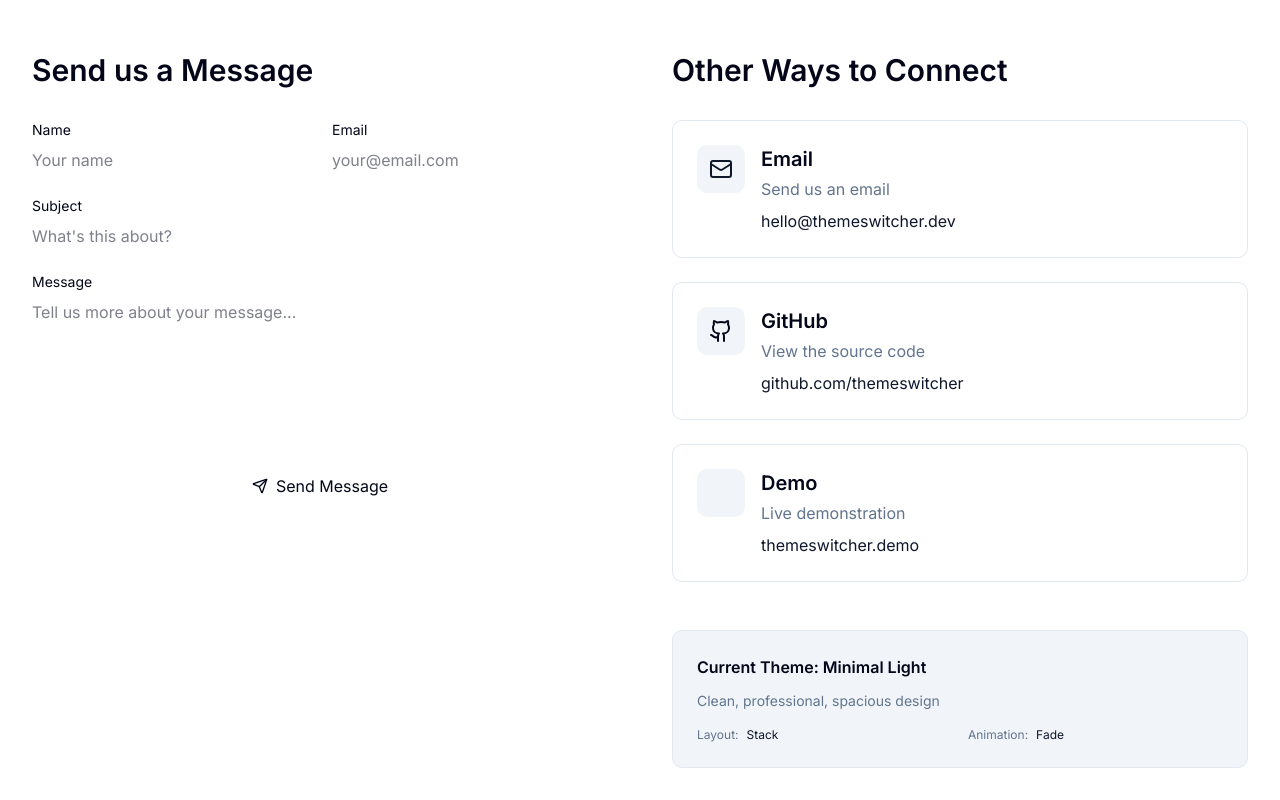
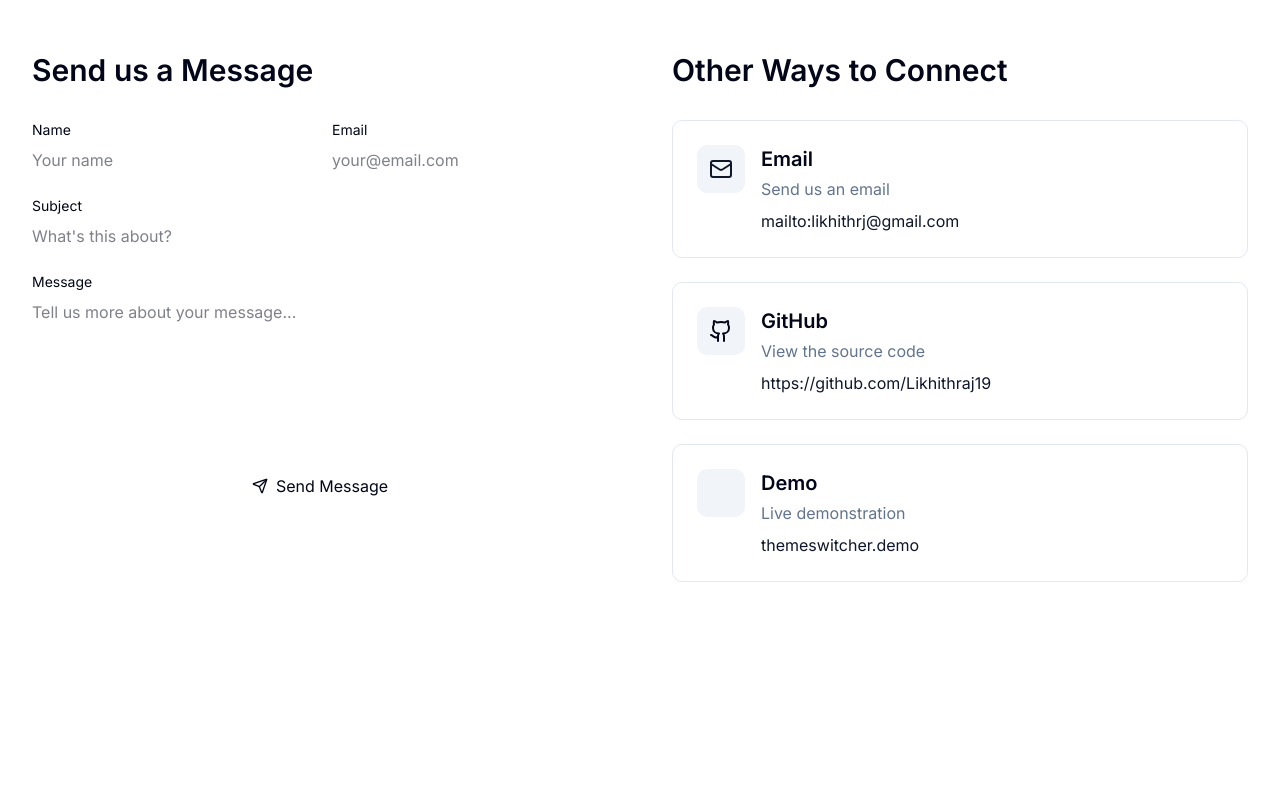
Before and after one commit to Likhithraj19/Hipster-Frontend-Assessment, a React (Vite) app: page /contact in a window 1280 px wide. Shown: the part 317-1117 px from the top of the page. After the commit the page ends 931 px from the top, so only its background shows below. Built offline with nearby package versions, Linux system fonts and the light colour scheme.

Commit message:
[UPDATE] Update contact information and enhance link functionality in Contact page

```diff
--- a/src/pages/Contact.tsx
+++ b/src/pages/Contact.tsx
@@ -2,6 +2,7 @@ import React, { useState } from 'react';
 import { motion } from 'framer-motion';
 import { Mail, MessageSquare, Send, CheckCircle, Github, ExternalLink } from 'lucide-react';
 import { useTheme } from '../context/ThemeContext';
+import { Link } from 'react-router';
 
 export const Contact: React.FC = () => {
   const { themeConfig } = useTheme();
@@ -33,14 +34,14 @@ export const Contact: React.FC = () => {
       icon: Mail,
       title: 'Email',
       description: 'Send us an email',
-      value: 'hello@themeswitcher.dev',
+      value: 'mailto:likhithrj@gmail.com',
       color: 'text-primary'
     },
     {
       icon: Github,
       title: 'GitHub',
       description: 'View the source code',
-      value: 'github.com/themeswitcher',
+      value: 'https://github.com/Likhithraj19',
       color: 'text-foreground'
     },
     {
@@ -275,9 +276,9 @@ export const Contact: React.FC = () => {
                       <p className="text-muted-foreground mb-2">
                         {method.description}
                       </p>
-                      <p className="text-primary font-medium">
+                      <Link to={method.value} className="text-primary font-medium">
                         {method.value}
-                      </p>
+                      </Link>
                     </div>
                   </div>
                 </motion.div>
@@ -285,29 +286,6 @@ export const Contact: React.FC = () => {
             })}
           </div>
 
-          <motion.div
-            className="mt-12 bg-surface-variant border border-border rounded-lg p-6"
-            initial={{ opacity: 0, scale: 0.95 }}
-            animate={{ opacity: 1, scale: 1 }}
-            transition={{ duration: 0.5, delay: 1.5 }}
-          >
-            <h3 className="font-semibold text-foreground mb-3">
-              Current Theme: {themeConfig.displayName}
-            </h3>
-            <p className="text-sm text-muted-foreground mb-4">
-              {themeConfig.description}
-            </p>
-            <div className="grid grid-cols-2 gap-4 text-xs">
-              <div>
-                <span className="text-muted-foreground">Layout:</span>
-                <span className="ml-2 text-primary capitalize">{themeConfig.layout}</span>
-              </div>
-              <div>
-                <span className="text-muted-foreground">Animation:</span>
-                <span className="ml-2 text-primary capitalize">{themeConfig.animations.type}</span>
-              </div>
-            </div>
-          </motion.div>
         </motion.section>
       </div>
     </div>
```
